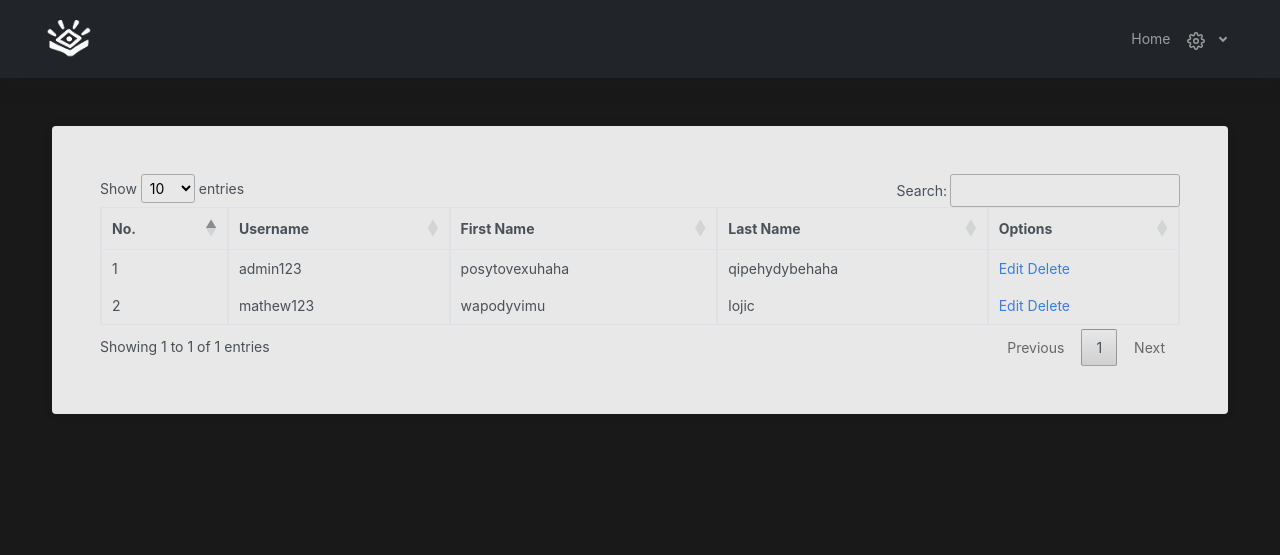
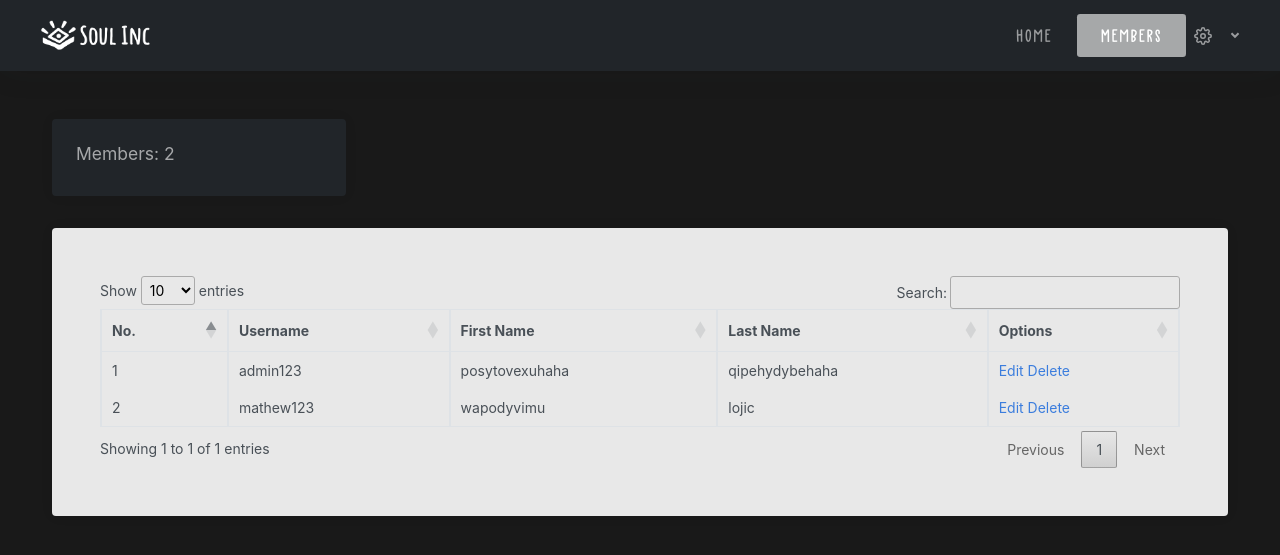
Before and after one commit to mathewdy/forum_system, a PHP site: page /Admin/members.php in a window 1280 px wide. Shown: the top 555 px of the page. Run offline with PHP 8.4, Linux system fonts and the light colour scheme; a user stored in the database is signed in; data comes from the database, SQL or seed files in the repository; some libraries are stand-ins or nearby versions.

Commit message:
Admin interface update

```diff
--- a/Admin/members.php
+++ b/Admin/members.php
@@ -2,6 +2,19 @@
 include('../connection.php');
 session_start();
 ob_start();
+if(empty($_SESSION['user_id'])){
+    echo "<script>window.location.href='login.php' </script>";
+}
+$_SESSION['user_id'];
+$user_id = $_SESSION['user_id'];
+
+$count_mem = "SELECT COUNT(user_id) FROM users";
+$result = mysqli_query($conn,$count_mem);
+$row=mysqli_fetch_array($result);
+
+$members = $row[0];
+
+
 
 ?>
 
@@ -14,18 +27,26 @@ ob_start();
     <meta name="viewport" content="width=device-width, initial-scale=1.0">
     <link href="https://cdn.jsdelivr.net/npm/bootstrap@5.0.2/dist/css/bootstrap.min.css" rel="stylesheet" integrity="sha384-EVSTQN3/azprG1Anm3QDgpJLIm9Nao0Yz1ztcQTwFspd3yD65VohhpuuCOmLASjC" crossorigin="anonymous">
     <link rel="stylesheet" href="../src/css/app.css">
+    <link rel="stylesheet" href="../src/css/custom.css">
     <link rel="stylesheet" type="text/css" href="https://cdn.datatables.net/1.12.1/css/jquery.dataTables.css">
     <title>Document</title>
 </head>
 <body style="background: rgba(0, 0, 0, 0.9);">
-    <nav class="navbar navbar-expand navbar-dark bg-dark">
-        <div class="navbar-collapse collapse">
-            <a href="index.php" class="navbar-brand p-0 px-lg-4 px-sm-0">
-                <img src="../src/img/photos/soul_inc.png" alt="" height="50">
+<nav class="navbar navbar-expand-lg navbar-dark bg-dark">
+        <div class="container-fluid">
+            <a class="navbar-brand py-0" href="#">
+                <img src="../src/img/photos/soul_inc_2.png" alt="" height="40">
             </a>
-            <ul class="navbar-nav navbar-align px-lg-4 px-sm-0">
+            <button class="navbar-toggler" type="button" data-bs-toggle="collapse" data-bs-target="#navbarNavDropdown" aria-controls="navbarNavDropdown" aria-expanded="false" aria-label="Toggle navigation">
+            <span class="navbar-toggler-icon"></span>
+            </button>
+            <div class="collapse navbar-collapse" id="navbarNavDropdown">
+            <ul class="navbar-nav ms-auto nav-pills">
                 <li class="nav-item">
-                    <a href="index.php" class="nav-link">Home</a>
+                    <a class="nav-link  px-4"  href="index.php">Home</a>
+                </li>
+                <li class="nav-item">
+                    <a class="nav-link active px-4" href="#" aria-current="page">Members</a>
                 </li>
                 <li class="nav-item dropdown">
                     <a class="nav-icon dropdown-toggle d-inline-block d-sm-none" href="#" data-bs-toggle="dropdown">
@@ -36,14 +57,21 @@ ob_start();
                         <svg xmlns="http://www.w3.org/2000/svg" width="24" height="24" viewBox="0 0 24 24" fill="none" stroke="currentColor" stroke-width="2" stroke-linecap="round" stroke-linejoin="round" class="feather feather-settings align-middle me-2"><circle cx="12" cy="12" r="3"></circle><path d="M19.4 15a1.65 1.65 0 0 0 .33 1.82l.06.06a2 2 0 0 1 0 2.83 2 2 0 0 1-2.83 0l-.06-.06a1.65 1.65 0 0 0-1.82-.33 1.65 1.65 0 0 0-1 1.51V21a2 2 0 0 1-2 2 2 2 0 0 1-2-2v-.09A1.65 1.65 0 0 0 9 19.4a1.65 1.65 0 0 0-1.82.33l-.06.06a2 2 0 0 1-2.83 0 2 2 0 0 1 0-2.83l.06-.06a1.65 1.65 0 0 0 .33-1.82 1.65 1.65 0 0 0-1.51-1H3a2 2 0 0 1-2-2 2 2 0 0 1 2-2h.09A1.65 1.65 0 0 0 4.6 9a1.65 1.65 0 0 0-.33-1.82l-.06-.06a2 2 0 0 1 0-2.83 2 2 0 0 1 2.83 0l.06.06a1.65 1.65 0 0 0 1.82.33H9a1.65 1.65 0 0 0 1-1.51V3a2 2 0 0 1 2-2 2 2 0 0 1 2 2v.09a1.65 1.65 0 0 0 1 1.51 1.65 1.65 0 0 0 1.82-.33l.06-.06a2 2 0 0 1 2.83 0 2 2 0 0 1 0 2.83l-.06.06a1.65 1.65 0 0 0-.33 1.82V9a1.65 1.65 0 0 0 1.51 1H21a2 2 0 0 1 2 2 2 2 0 0 1-2 2h-.09a1.65 1.65 0 0 0-1.51 1z"></path></svg>
                     </a>
                     <div class="dropdown-menu dropdown-menu-end dropdown-menu-dark">
+                        <a class="dropdown-item text-light" href="profile.php?user_id=<?= $user_id; ?>"><svg xmlns="http://www.w3.org/2000/svg" width="24" height="24" viewBox="0 0 24 24" fill="none" stroke="currentColor" stroke-width="2" stroke-linecap="round" stroke-linejoin="round" class="feather feather-user align-middle me-1"><path d="M20 21v-2a4 4 0 0 0-4-4H8a4 4 0 0 0-4 4v2"></path><circle cx="12" cy="7" r="4"></circle></svg> Profile</a>
+                        <div class="dropdown-divider"></div>
                         <a class="dropdown-item text-light" href="logout.php">Log out</a>
                     </div>
                 </li>
-			</ul>
-		</div>
-	</nav>
-
-    <div class="container pt-5">
+            </ul>
+            </div>
+        </div>
+    </nav>
+    <section class="container pt-5">
+            <div class="card bg-dark w-25 p-4">
+                <h4 style="color:rgba(255,255,255,0.6);">Members: <?php echo("$members"); ?> </h4>
+            </div>
+    </section>
+    <div class="container pt-2">
         <div class="card p-5" style="background: rgba(255,255,255,0.9);">
             <div class="table-responsive">
                 <table id="data" class="table table-bordered border">
```
Also changed, not shown: Admin/index.php (+2 -11 lines).
